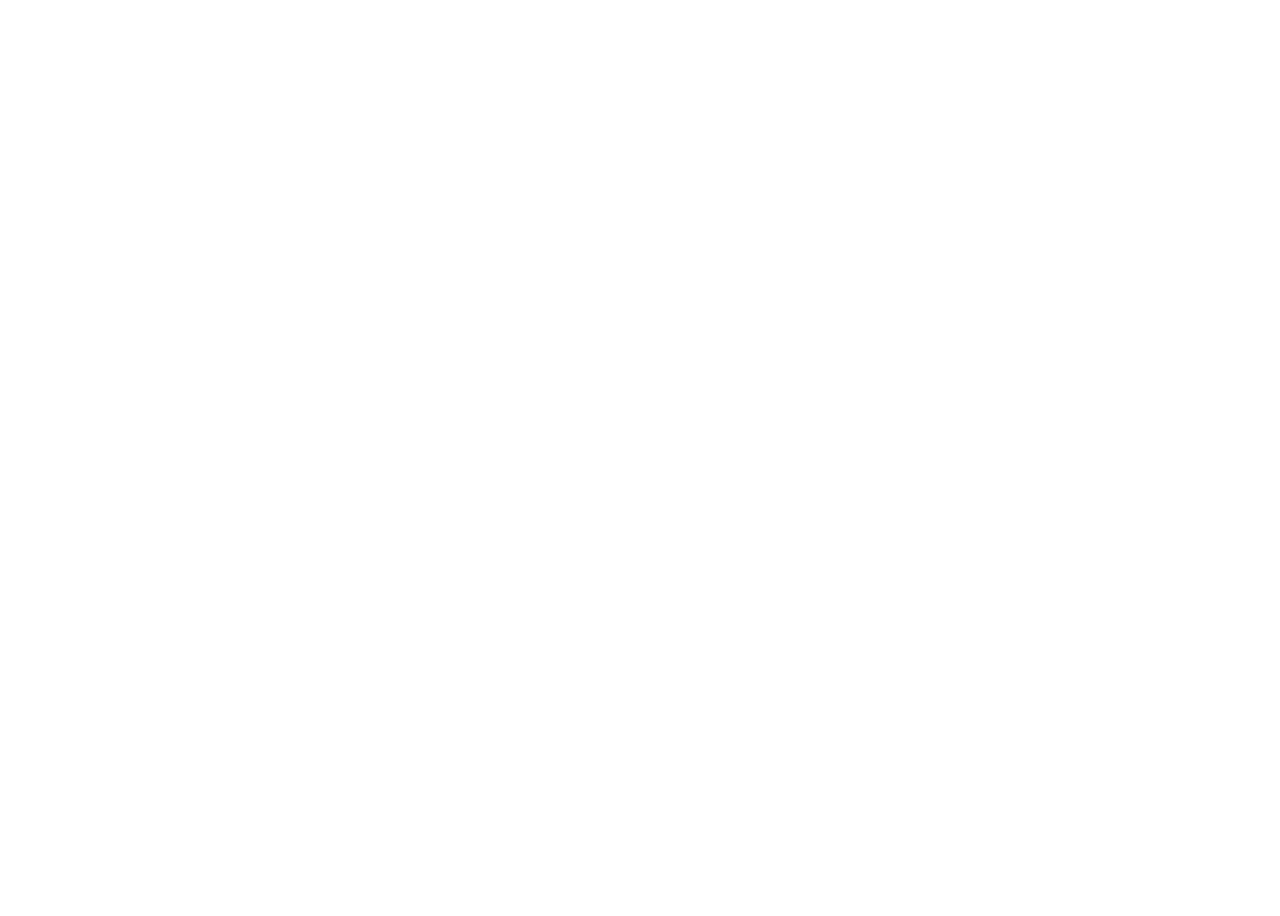
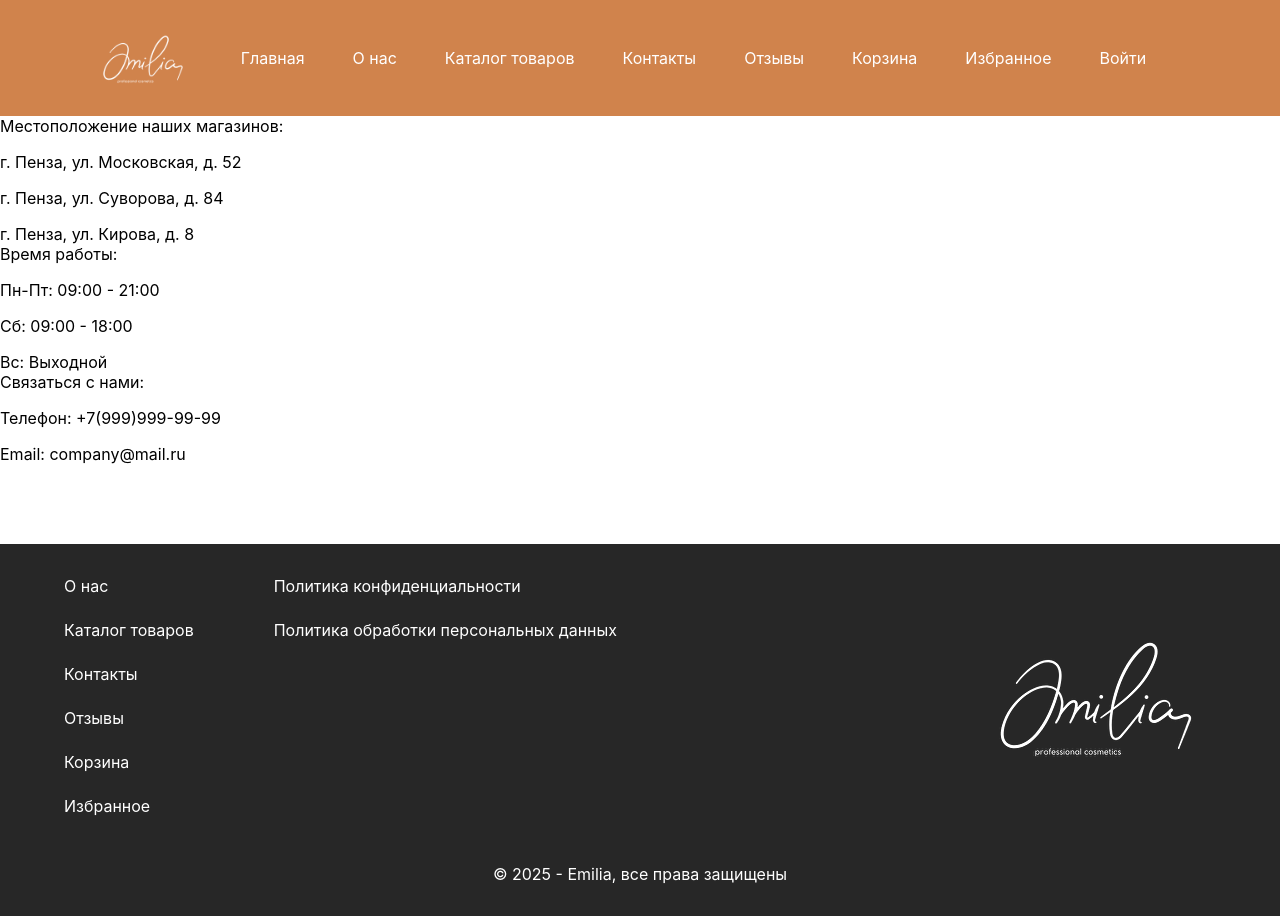
Before and after one commit to Annddreyy/magazine, a React (Create React App) app: page /contacts in a window 1280 px wide. Before the commit this address had no page. Before the commit the page ends 800 px from the top, so only its background shows below. Built offline with nearby package versions, Linux system fonts and the light colour scheme.

Commit message:
feat: add contacts page

```diff
--- a/src/App.jsx
+++ b/src/App.jsx
@@ -1,11 +1,15 @@
 import './App.css';
 import { Route, Routes } from 'react-router-dom';
 import Main from './pages/Main';
+import Catalog from './pages/Catalog';
+import Contacts from './pages/Contacts';
 
 function App() {
     return (
         <Routes>
             <Route path='/' element={ <Main /> } />
+            <Route path='/catalog' element={ <Catalog /> } />
+            <Route path='/contacts' element={ <Contacts /> } />
         </Routes>
     )
 }
--- /dev/null
+++ b/src/components/Addresses/Addresses.jsx
@@ -0,0 +1,16 @@
+import classes from './Addresses.module.css';
+
+const Addresses = () => {
+    return (
+        <address className={ classes.items }>
+            <p>Местоположение наших магазинов:</p>
+            <ol>
+                <li>г. Пенза, ул. Московская, д. 52</li>
+                <li>г. Пенза, ул. Суворова, д. 84</li>
+                <li>г. Пенза, ул. Кирова, д. 8</li>
+            </ol>
+        </address>
+    )
+};
+
+export default Addresses;
--- /dev/null
+++ b/src/components/Addresses/Addresses.module.css
@@ -0,0 +1,10 @@
+.items,
+.items > ol {
+    display: flex;
+    flex-direction: column;
+    gap: 1em;
+}
+
+.items * {
+    font-style: normal;
+}
--- /dev/null
+++ b/src/components/ContactWithUs/ContactWithUs.jsx
@@ -0,0 +1,13 @@
+import classes from './ContactWithUs.module.css';
+
+const ContactWithUs = () => {
+    return (
+        <div className={ classes.items }>
+            <p>Связаться с нами:</p>
+            <p>Телефон: +7(999)999-99-99</p>
+            <p>Email: company@mail.ru</p>
+        </div>
+    )
+};
+
+export default ContactWithUs;
--- /dev/null
+++ b/src/components/ContactWithUs/ContactWithUs.module.css
@@ -0,0 +1,5 @@
+.items {
+    display: flex;
+    flex-direction: column;
+    gap: 1em;
+}
--- a/src/components/Header/Header.jsx
+++ b/src/components/Header/Header.jsx
@@ -3,6 +3,7 @@
 import logo from './../../assets/images/логотип.png'
 
 const Header = ({ links }) => {
+    debugger;
     const leftLinks = links
         .filter(link => !link.isRightLink)
         .map(link =>
--- a/src/components/Header/HeaderContainer.jsx
+++ b/src/components/Header/HeaderContainer.jsx
@@ -2,12 +2,14 @@
 import Header from "./Header";
 
 const HeaderContainer = (props) => {
+    debugger;
     return (
         <Header {...props} />
     )
 };
 
 const mapStateToPpops = (state) => {
+    debugger;
     return {
         links: state.header.links
     }
--- /dev/null
+++ b/src/components/WorkingHours/WorkingHours.jsx
@@ -0,0 +1,14 @@
+import classes from './WorkingHours.module.css';
+
+const WorkingHours = () => {
+    return (
+        <div className={ classes.items }>
+            <p>Время работы:</p>
+            <time datetime="Пн-Пт: 09:00 - 21:00">Пн-Пт: 09:00 - 21:00</time>
+            <time datetime="Сб: 09:00 - 18:00">Сб: 09:00 - 18:00</time>
+            <time datetime="Вс: Выходной">Вс: Выходной</time>
+        </div>
+    )
+};
+
+export default WorkingHours;
--- /dev/null
+++ b/src/components/WorkingHours/WorkingHours.module.css
@@ -0,0 +1,5 @@
+.items {
+    display: flex;
+    flex-direction: column;
+    gap: 1em;
+}
--- /dev/null
+++ b/src/pages/Catalog.jsx
@@ -0,0 +1,13 @@
+import Footer from "../components/Footer/Footer";
+import HeaderContainer from "../components/Header/HeaderContainer"
+
+const Catalog = () => {
+    return (
+        <div>
+            <HeaderContainer />
+            <Footer />
+        </div>
+    )
+};
+
+export default Catalog;
--- /dev/null
+++ b/src/pages/Contacts.jsx
@@ -0,0 +1,27 @@
+import Addresses from "../components/Addresses/Addresses";
+import ContactWithUs from "../components/ContactWithUs/ContactWithUs";
+import Footer from "../components/Footer/Footer";
+import HeaderContainer from "../components/Header/HeaderContainer";
+import WorkingHours from "../components/WorkingHours/WorkingHours";
+
+const Contacts = () => {
+    return (
+        <div>
+            <HeaderContainer />
+            <ContactsMain />
+            <Footer />
+        </div>
+    )
+};
+
+const ContactsMain = () => {
+    return (
+        <main>
+            <Addresses />
+            <WorkingHours />
+            <ContactWithUs />
+        </main>
+    )
+};
+
+export default Contacts;
```
